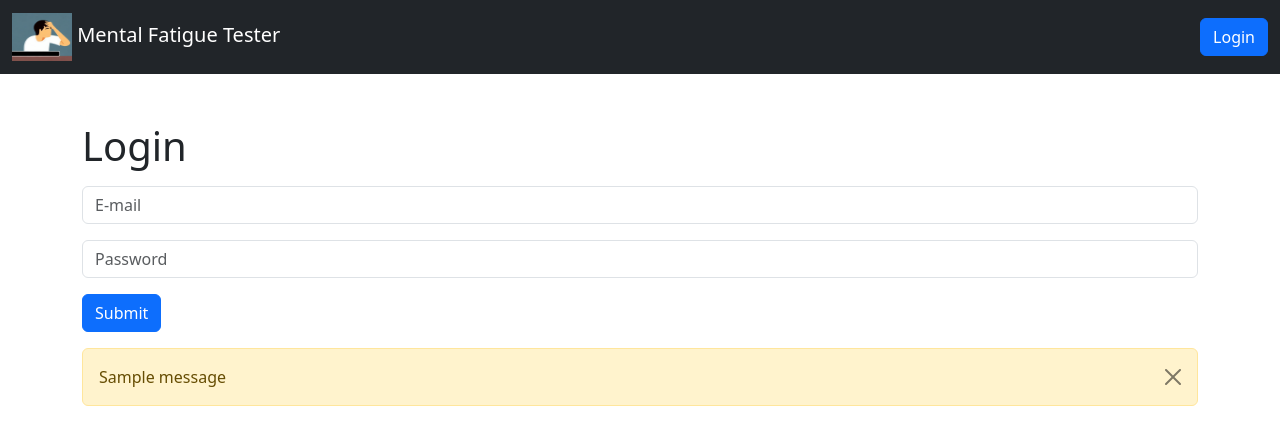
After one commit to kacpermilan/FatigueTester_WebApp, a Django app: template templates/login.html in a window 1280 px wide. The commit adds this page. Shown: the top 445 px of the page. Run offline with Django 4.2, Linux system fonts and the light colour scheme; the template is opened without the code that fills it, so the values that code supplies are empty; tables that the repository leaves empty hold one stand-in row (values such as "Sample post"); one stand-in notice (Sample message) is shown.

Commit message:
[feature] Implement the login form

```diff
--- a/FatigueTester/urls.py
+++ b/FatigueTester/urls.py
@@ -3,7 +3,8 @@ from . import views
 
 urlpatterns = [
     path('', views.main_menu, name='main_menu'),
+    path('login/', views.login_user, name='login'),
+    path('logout/', views.logout_user, name='logout'),
     path('start_tests/', views.start_tests, name='start_tests'),
     path('database/', views.database, name='database'),
-    path('login/', views.login, name='login'),
 ]
--- a/templates/app_base.html
+++ b/templates/app_base.html
@@ -7,17 +7,37 @@
         <meta name="viewport" content="width=device-width, initial-scale=1.0">
         <title> Fatigue Tester </title>
         <link rel="stylesheet" type="text/css" href="{% static 'style.css' %}">
-{#        <link href="https://cdn.jsdelivr.net/npm/bootstrap@5.3.0-alpha3/dist/css/bootstrap.min.css"#}
-{#              rel="stylesheet"#}
-{#              integrity="sha384-KK94CHFLLe+nY2dmCWGMq91rCGa5gtU4mk92HdvYe+M/SXH301p5ILy+dN9+nJOZ"#}
-{#              crossorigin="anonymous">#}
+        <link rel="icon" href="{% static 'icon.png' %}">
+
+        <!-- Bootstrap css file -->
+        <link href="https://cdn.jsdelivr.net/npm/bootstrap@5.3.0-alpha3/dist/css/bootstrap.min.css"
+              rel="stylesheet"
+              integrity="sha384-KK94CHFLLe+nY2dmCWGMq91rCGa5gtU4mk92HdvYe+M/SXH301p5ILy+dN9+nJOZ"
+              crossorigin="anonymous">
     </head>
     <body>
-        {% block content %}
-        {% endblock %}
-{#        <script src="https://cdn.jsdelivr.net/npm/bootstrap@5.3.0-alpha3/dist/js/bootstrap.bundle.min.js"#}
-{#                integrity="sha384-ENjdO4Dr2bkBIFxQpeoTz1HIcje39Wm4jDKdf19U8gI4ddQ3GYNS7NTKfAdVQSZe"#}
-{#                crossorigin="anonymous">#}
+        {% include 'navbar.html' %}
+
+        <!-- Prepare the place for the changing content -->
+        <div class="container">
+            {% block content %}
+            {% endblock %}
+
+            <!-- Disply any alert message that is incoming -->
+            {% if messages %}
+                {% for message in messages %}
+                    <div class="alert alert-warning alert-dismissible fade show mt-3" role="alert">
+                        {{ message }}
+                        <button type="button" class="btn-close" data-bs-dismiss="alert" aria-label="Close"></button>
+                    </div>
+                {% endfor %}
+            {% endif %}
+        </div>
+
+        <!--  Bootstrap JS file -->
+        <script src="https://cdn.jsdelivr.net/npm/bootstrap@5.3.0-alpha3/dist/js/bootstrap.bundle.min.js"
+                integrity="sha384-ENjdO4Dr2bkBIFxQpeoTz1HIcje39Wm4jDKdf19U8gI4ddQ3GYNS7NTKfAdVQSZe"
+                crossorigin="anonymous">
         </script>
     </body>
 </html>
--- /dev/null
+++ b/templates/login.html
@@ -0,0 +1,18 @@
+{% extends 'app_base.html' %}
+
+{% block content %}
+
+    <h1 class="mt-5 mb-3"> Login </h1>
+
+    <form method="POST" action="{% url 'main_menu' %}">
+        {% csrf_token %}
+        <div class="mb-3">
+            <input type="text" class="form-control" name="email_field" placeholder="E-mail" required>
+        </div>
+        <div class="mb-3">
+            <input type="password" class="form-control" name="password_field" placeholder="Password" required>
+        </div>
+        <button type="submit" class="btn btn-primary">Submit</button>
+    </form>
+
+{% endblock %}
--- /dev/null
+++ b/templates/navbar.html
@@ -0,0 +1,20 @@
+{% load static %}
+
+<nav class="navbar navbar-expand-lg navbar-dark bg-dark">
+    <div class="container-fluid">
+        <a class="navbar-brand" href="{% url 'main_menu' %}">
+            <img src="{% static 'icon.png' %}" alt="Logo" width=60 height="48" class="d-inline-block align-text-center font-size-18">
+            Mental Fatigue Tester
+        </a>
+        <button class="navbar-toggler" type="button" data-bs-toggle="collapse" data-bs-target="#navbarNav" aria-controls="navbarNav" aria-expanded="false" aria-label="Toggle navigation">
+            <span class="navbar-toggler-icon"></span>
+        </button>
+        <div class="navbar-login">
+            {% if user.is_authenticated %}
+                <a class="btn btn-primary" href="{% url 'login' %}"> Log Out </a>
+            {% else %}
+                <a class="btn btn-primary" href="{% url 'login' %}"> Login </a>
+            {% endif %}
+        </div>
+    </div>
+</nav>
```
Also changed, not shown: FatigueTester/views.py (+22 -8 lines), templates/main_menu.html (+6 -7 lines), static/icon.png (added), static/logo.jpg (added), templates/tests_web.html (indentation only).
